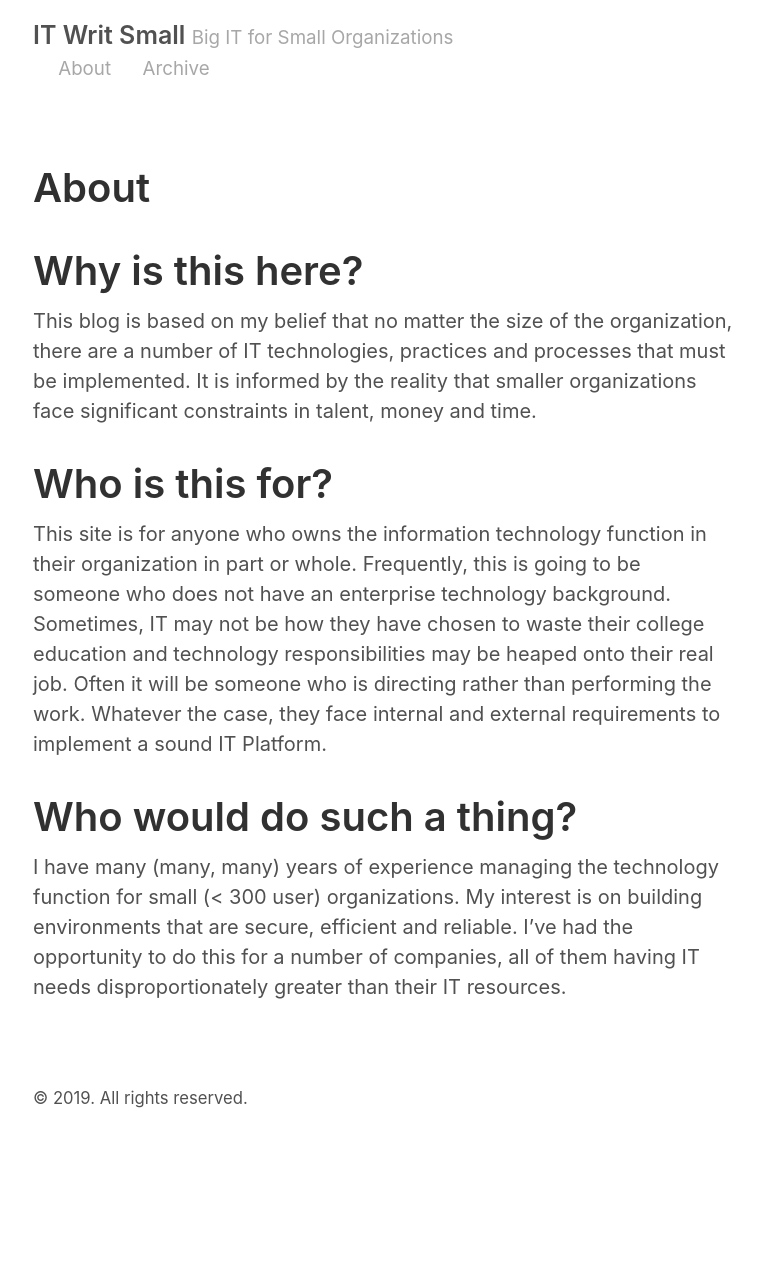
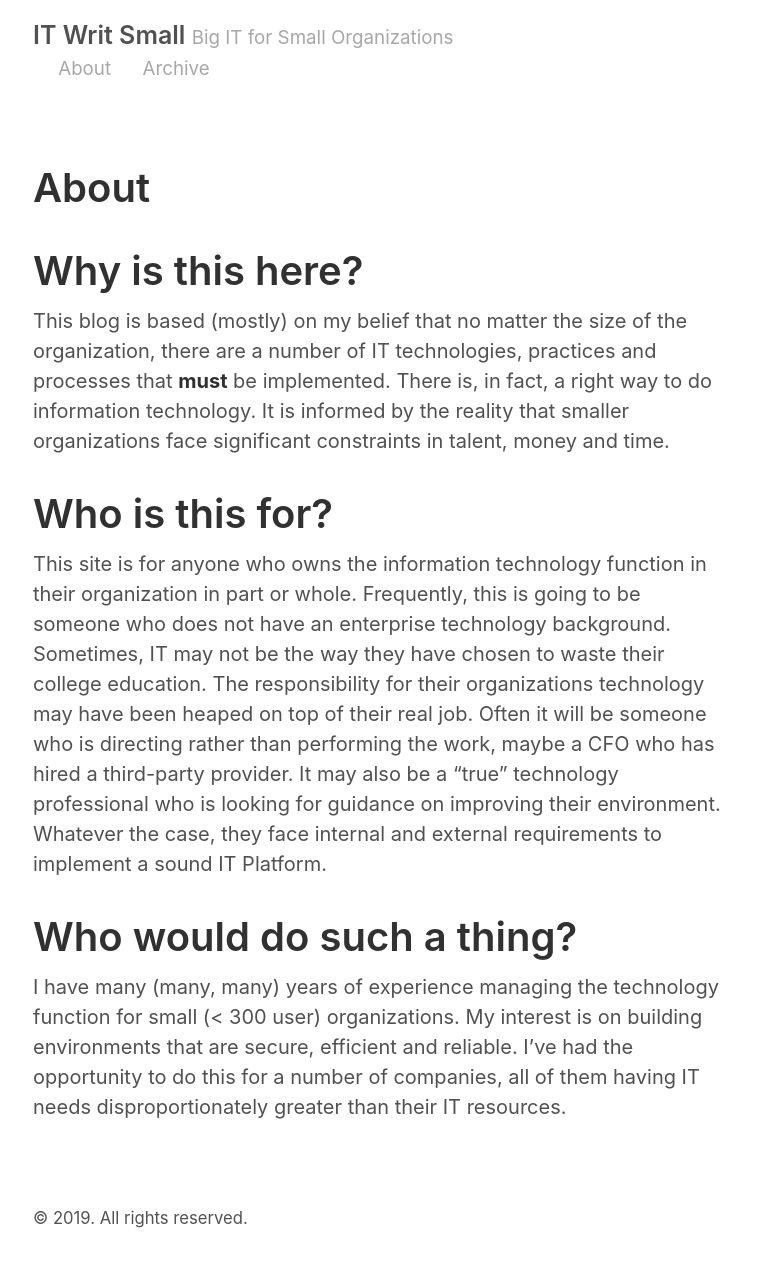
Before and after one commit to itwritsmall/itwritsmall.github.io, a Jekyll site: the page built from about.md, in a window 1280 px wide. Shown: the whole page, without its empty margins (257-1019 px from the left). Built offline with Jekyll 4.4.1, drawn with Linux system fonts in a browser that asks for light colours; before the commit the page ends 1152 px from its top, so only the background shows below that.

Commit message:
updated about

```diff
--- a/about.md
+++ b/about.md
@@ -4,10 +4,10 @@ title: About
 ---
 
 # Why is this here?
-This blog is based on my belief that no matter the size of the organization, there are a number of IT technologies, practices and processes that must be implemented.  It is informed by the reality that smaller organizations face significant constraints in talent, money and time.
+This blog is based (mostly) on my belief that no matter the size of the organization, there are a number of IT technologies, practices and processes that **must** be implemented.  There is, in fact, a right way to do information technology.  It is informed by the reality that smaller organizations face significant constraints in talent, money and time.
 
 # Who is this for?
-This site is for anyone who owns the information technology function in their organization in part or whole.  Frequently, this is going to be someone who does not have an enterprise technology background.  Sometimes, IT may not be how they have chosen to waste their college education and technology responsibilities may be heaped onto their real job.  Often it will be someone who is directing rather than performing the work.  Whatever the case, they face internal and external requirements to implement a sound IT Platform.
+This site is for anyone who owns the information technology function in their organization in part or whole.  Frequently, this is going to be someone who does not have an enterprise technology background.  Sometimes, IT may not be the way they have chosen to waste their college education.  The responsibility for their organizations technology may have been heaped on top of their real job.  Often it will be someone who is directing rather than performing the work, maybe a CFO who has hired a third-party provider.  It may also be a "true" technology professional who is looking for guidance on improving their environment.  Whatever the case, they face internal and external requirements to implement a sound IT Platform.
 
 # Who would do such a thing?
 I have many (many, many) years of experience managing the technology function for small (< 300 user) organizations.  My interest is on building environments that are secure, efficient and reliable.  I've had the opportunity to do this for a number of companies, all of them having IT needs disproportionately greater than their IT resources.
```
